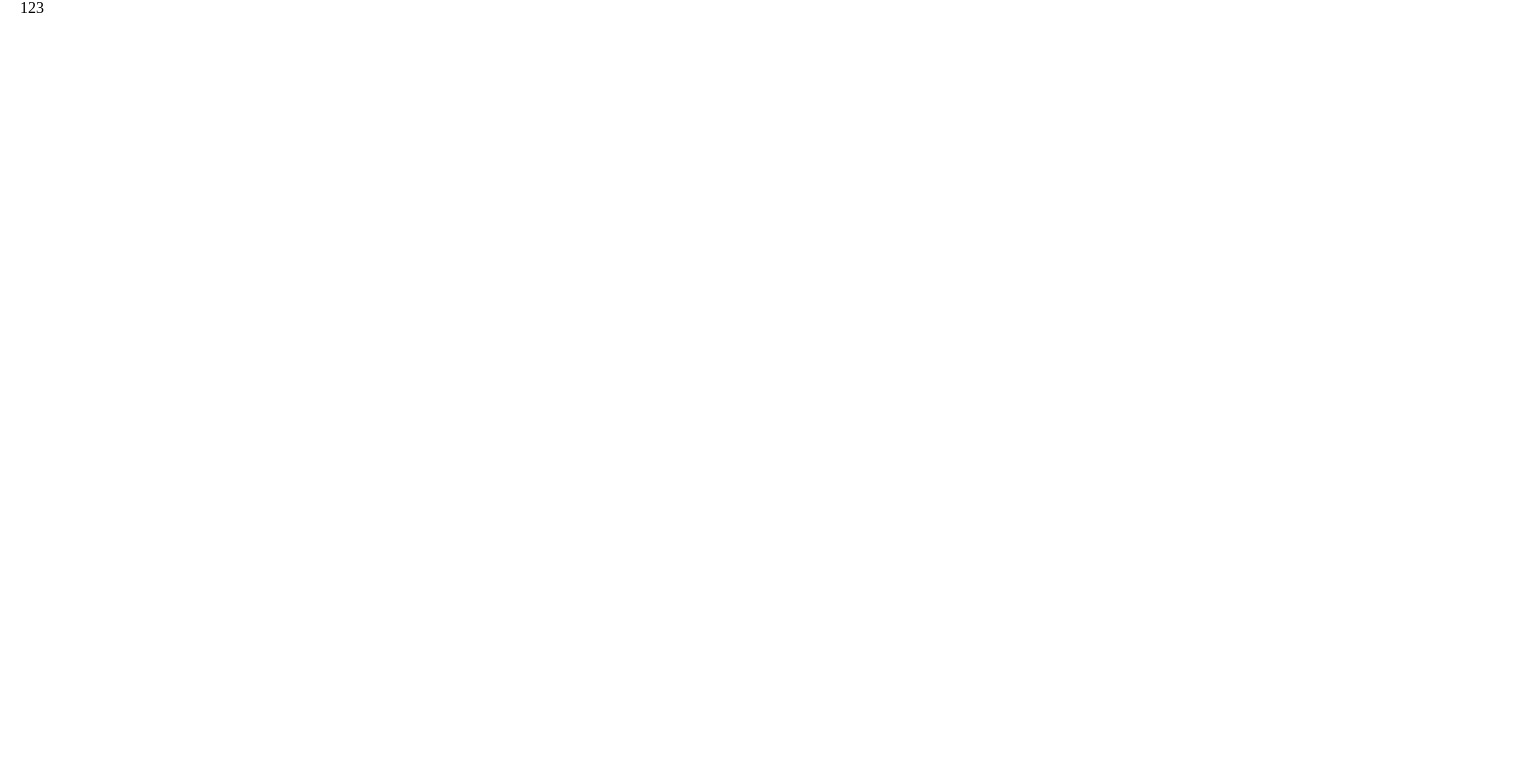
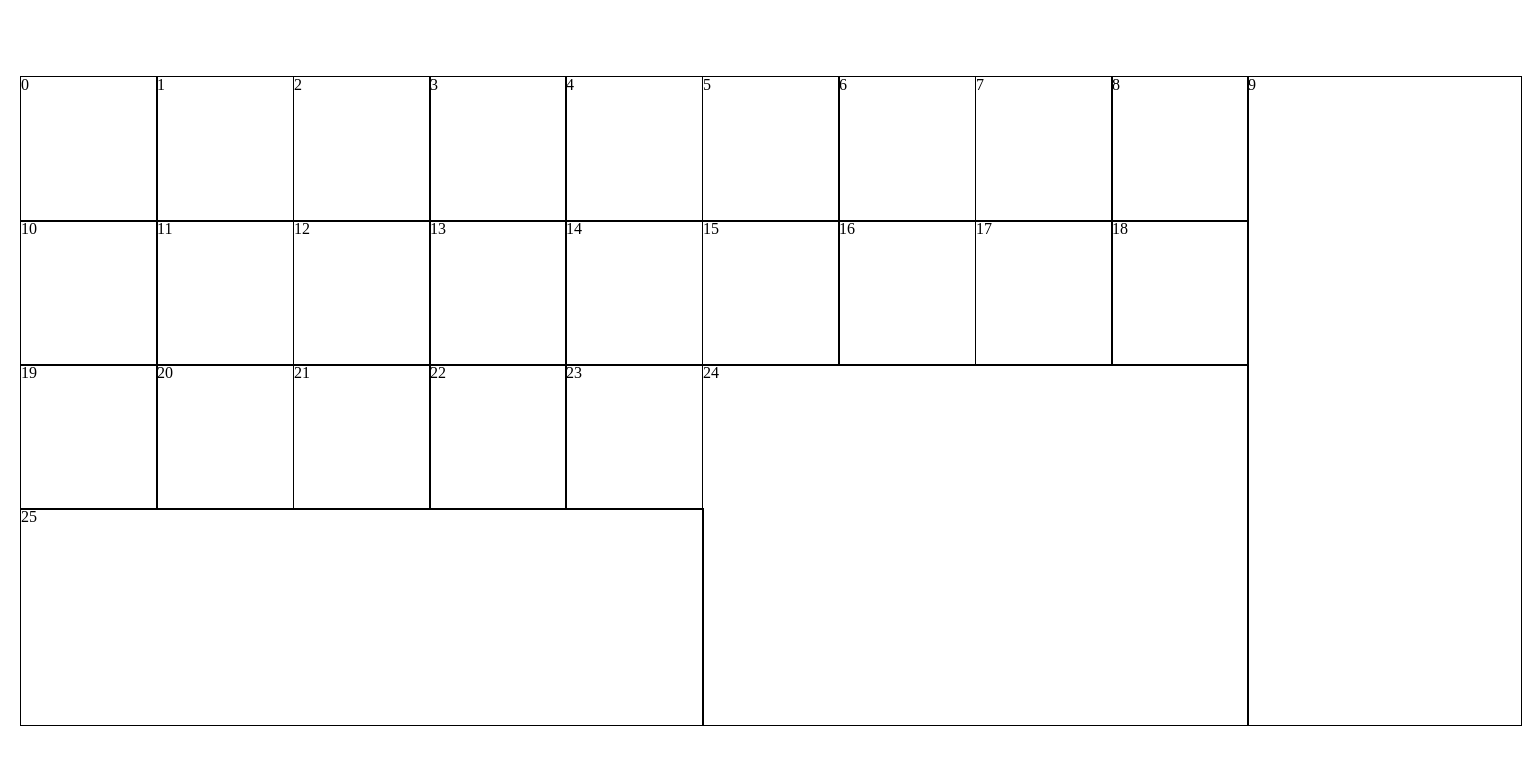
Before and after one commit to ijehyunpark/Agricola-frontend, a React (Create React App) app: page / in a window 1280 px wide. Shown: the top 764 px of the page, 1522 px wide, since content can reach past the window. Built offline with nearby package versions, Linux system fonts and the light colour scheme.

Commit message:
Add board grid layout

```diff
--- a/src/App.tsx
+++ b/src/App.tsx
@@ -5,10 +5,12 @@ import store from './redux/store';
 import { ThemeProvider } from 'styled-components';
 import { defaultTheme, lightTheme } from './styles/theme';
 import { GlobalStyle } from './styles/global-style';
+import '/node_modules/react-grid-layout/css/styles.css';
+import '/node_modules/react-resizable/css/styles.css';
 import './App.css';
 
 import Main from './layout/Main';
-import GameScreen from './components/GameScreen';
+import GameScreen from './components/gameScreen/GameScreen';
 import SampleComponent from './components/SampleComponent';
 
 function App() {
--- a/src/components/GameScreen.tsx
+++ /dev/null
@@ -1,8 +0,0 @@
-import React from 'react';
-import * as B from './boardComponent/BoardComponent';
-
-function GameScreen() {
-  return <B.Background>123</B.Background>;
-}
-
-export default GameScreen;
--- a/src/components/boardComponent/BoardComponent.tsx
+++ b/src/components/boardComponent/BoardComponent.tsx
@@ -2,7 +2,12 @@ import styled from 'styled-components';
 
 export const Background = styled.div`
   /* width: 100%; */
-  display: grid;
+  display: flex;
+  align-items: center;
   height: 100vh;
   padding: 0 20px;
 `;
+
+export const Tile = styled.div`
+  border: 1px solid black;
+`;
--- /dev/null
+++ b/src/components/gameScreen/GameScreen.tsx
@@ -0,0 +1,39 @@
+import React from 'react';
+import * as B from '../boardComponent/BoardComponent';
+import GridLayout from 'react-grid-layout';
+import { grid } from './Grid';
+
+function GameScreen() {
+  const marginTuple: [number, number] = [0, 0];
+  const GridLayoutProps = {
+    cols: 11,
+    rowHeight: 72,
+    width: 1500,
+    isDraggable: false,
+    isResizable: false,
+    autoSize: true,
+    margin: marginTuple,
+  };
+
+  return (
+    <B.Background>
+      <GridLayout className='layout' layout={grid} {...GridLayoutProps}>
+        {grid.map((_, n) => (
+          <B.Tile key={n}>{n}</B.Tile>
+        ))}
+        {/* <B.Tile key='1'>1</B.Tile>
+        <B.Tile key='2'>2</B.Tile>
+        <B.Tile key='3'>3</B.Tile>
+        <B.Tile key='4'>4</B.Tile>
+        <B.Tile key='5'>5</B.Tile>
+        <B.Tile key='6'>6</B.Tile>
+        <B.Tile key='7'>7</B.Tile>
+        <B.Tile key='8'>8</B.Tile>
+        <B.Tile key='9'>9</B.Tile>
+        <B.Tile key='10'>10</B.Tile> */}
+      </GridLayout>
+    </B.Background>
+  );
+}
+
+export default GameScreen;
--- /dev/null
+++ b/src/components/gameScreen/Grid.ts
@@ -0,0 +1,39 @@
+export const grid = [
+  // row1
+  { i: '0', x: 0, y: 0, w: 1, h: 2 },
+  { i: '1', x: 1, y: 0, w: 1, h: 2 },
+  { i: '2', x: 2, y: 0, w: 1, h: 2 },
+  { i: '3', x: 3, y: 0, w: 1, h: 2 },
+  { i: '4', x: 4, y: 0, w: 1, h: 2 },
+  { i: '5', x: 5, y: 0, w: 1, h: 2 },
+  { i: '6', x: 6, y: 0, w: 1, h: 2 },
+  { i: '7', x: 7, y: 0, w: 1, h: 2 },
+  { i: '8', x: 8, y: 0, w: 1, h: 2 },
+
+  // profile column
+  { i: '9', x: 9, y: 0, w: 2, h: 9 },
+
+  // row2
+  { i: '10', x: 0, y: 1, w: 1, h: 2 },
+  { i: '11', x: 1, y: 1, w: 1, h: 2 },
+  { i: '12', x: 2, y: 1, w: 1, h: 2 },
+  { i: '13', x: 3, y: 1, w: 1, h: 2 },
+  { i: '14', x: 4, y: 1, w: 1, h: 2 },
+  { i: '15', x: 5, y: 1, w: 1, h: 2 },
+  { i: '16', x: 6, y: 1, w: 1, h: 2 },
+  { i: '17', x: 7, y: 1, w: 1, h: 2 },
+  { i: '18', x: 8, y: 1, w: 1, h: 2 },
+
+  // row3
+  { i: '19', x: 0, y: 2, w: 1, h: 2 },
+  { i: '20', x: 1, y: 2, w: 1, h: 2 },
+  { i: '21', x: 2, y: 2, w: 1, h: 2 },
+  { i: '22', x: 3, y: 2, w: 1, h: 2 },
+  { i: '23', x: 4, y: 2, w: 1, h: 2 },
+
+  // Player gameboard
+  { i: '24', x: 5, y: 2, w: 4, h: 5 },
+
+  // plyer active card list
+  { i: '25', x: 0, y: 3, w: 5, h: 3 },
+];
```
Also changed, not shown: src/layout/Main.tsx (deleted, +0 -20 lines).
